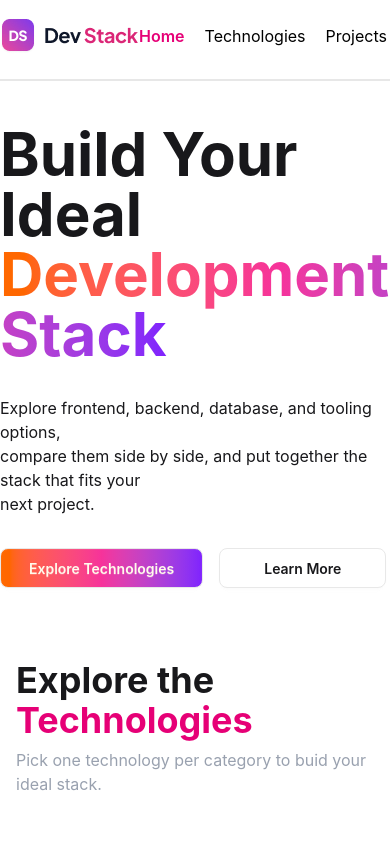
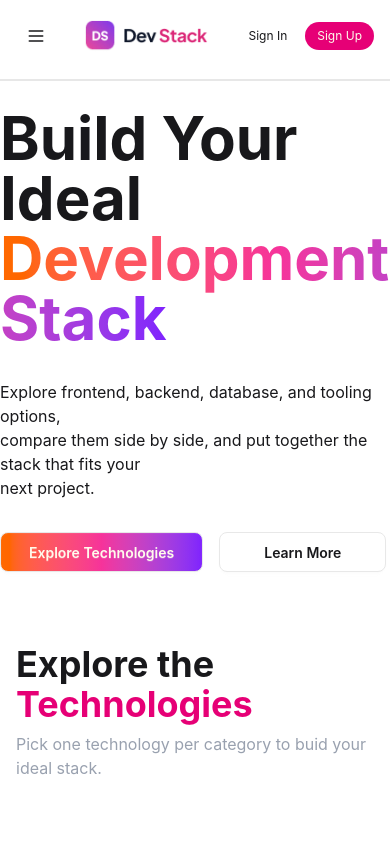
Before and after one commit to Maidul-057/DevStack, a React (Vite) app: page / in a window 390 px wide. Shown: the top 844 px of the page. Built offline with nearby package versions, Linux system fonts and the light colour scheme.

Commit message:
Update Redme file

```diff
--- a/src/components/Footer.tsx
+++ b/src/components/Footer.tsx
@@ -17,14 +17,18 @@ const Footer = () => {
                           modern software.
                         </p>
 
-                        <div className="mt-4 flex gap-4 text-[12px] font-normal font-bold text-gray-600">
+                        <div className="mt-4 flex items-center gap-3 text-[12px] font-bold text-gray-600">
     <a href="#" className="hover:text-pink-600">
         GitHub
     </a>
 
+    <span className="h-1.5 w-1.5 rounded-full bg-gray-400 md:hidden"></span>
+
     <a href="#" className="hover:text-pink-600">
         Twitter
     </a>
+
+    <span className="h-1.5 w-1.5 rounded-full bg-gray-400 md:hidden"></span>
 
     <a href="#" className="hover:text-pink-600">
         LinkedIn
@@ -33,7 +37,7 @@ const Footer = () => {
                     </div>
 
                     {/* Product */}
-                    <div>
+                    <div className='hidden md:block'>
                         <h3 className="text-[12px] font-bold uppercase text-gray-900">
                             Product
                         </h3>
@@ -54,7 +58,7 @@ const Footer = () => {
                     </div>
 
                     {/* Company */}
-                    <div>
+                    <div className='hidden md:block'>
                         <h3 className="text-[12px] font-bold uppercase text-gray-900">
                             Company
                         </h3>
@@ -75,7 +79,7 @@ const Footer = () => {
                     </div>
 
                     {/* Legal */}
-                    <div>
+                    <div className='hidden md:block'>
                         <h3 className="text-[12px] font-bold uppercase text-gray-900">
                             Legal
                         </h3>
--- a/src/components/Nav.tsx
+++ b/src/components/Nav.tsx
@@ -1,46 +1,126 @@
-import { useState } from 'react';
-import logo from '../assets/logo-text.png'
-
+import { useState } from "react";
+import logo from "../assets/logo-text.png";
 
 const Nav = () => {
+    const [ButtonType, setButtonType] = useState<"Sign Up" | "Sign In">("Sign Up");
+    const [activeNav, setActiveNav] = useState("Home");
+    const [menuOpen, setMenuOpen] = useState(false);
 
-    const [ButtonType, setButtonType]=useState("Sign Up")
-    const handleUpdteBtnType = (type:"Sign Up" | "Sign In")=>{
+    const handleUpdteBtnType = (type: "Sign Up" | "Sign In") => {
         setButtonType(type);
-    }
-    const [activeNav, setActiveNav] = useState("Home");
-    const NavLnk:string[] = ["Home", "Technologies", "Projects", "About", "Contact"]
+    };
+
+    const NavLnk: string[] = [
+        "Home",
+        "Technologies",
+        "Projects",
+        "About",
+        "Contact"
+    ];
+
     return (
         <nav className="sticky top-0 z-50 bg-white">
-        <div  className="flex justify-between items-center max-w-7xl mx-auto my-4">
-            <img src={logo} alt = "Logo"/>
-            <ul className="flex gap-5 items-center">
+
+            {/* Main Navbar */}
+            <div className="mx-auto flex max-w-7xl items-center justify-between px-4 py-4">
+
+                {/* Mobile Menu Button */}
+                <button
+                    onClick={() => setMenuOpen(!menuOpen)}
+                    className="btn btn-square btn-ghost md:hidden"
+                >
+                    <svg
+                        aria-label="Menu"
+                        xmlns="http://www.w3.org/2000/svg"
+                        fill="none"
+                        viewBox="0 0 24 24"
+                        className="inline-block h-5 w-5 stroke-current"
+                    >
+                        <path
+                            strokeLinecap="round"
+                            strokeLinejoin="round"
+                            strokeWidth="2"
+                            d="M4 6h16M4 12h16M4 18h16"
+                        />
+                    </svg>
+                </button>
+
+                {/* Logo */}
+                <img
+                    src={logo}
+                    alt="Dev Stack"
+                    className="h-8 w-auto md:h-10"
+                />
+
+                {/* Desktop Navigation */}
+                <ul className="hidden items-center gap-5 md:flex">
                     {NavLnk.map((item) => (
                         <li
                             key={item}
                             onClick={() => setActiveNav(item)}
                             className={
                                 activeNav === item
-                    ? "text-pink-600 font-semibold cursor-pointer"
-                    : "text-black cursor-pointer"
+                                    ? "cursor-pointer font-semibold text-pink-600"
+                                    : "cursor-pointer text-black"
                             }
                         >
                             {item}
                         </li>
                     ))}
                 </ul>
-            <div className="flex gap-2">
+
+                {/* Buttons */}
+                <div className="flex gap-1.5 md:gap-2">
                     <button
-                onClick={()=>handleUpdteBtnType("Sign In")}
-                 className={`btn ${ButtonType === "Sign In"? "btn-SignIn bg-pink-600  text-amber-50":" "} border rounded-full px-6 py-2`}>Sign In</button>
+                        onClick={() => handleUpdteBtnType("Sign In")}
+                        className={`rounded-full px-3 py-1.5 text-xs md:px-6 md:py-2 md:text-sm ${
+                            ButtonType === "Sign In"
+                                ? "bg-pink-600 text-amber-50"
+                                : ""
+                        }`}
+                    >
+                        Sign In
+                    </button>
+
                     <button
-                onClick={()=>handleUpdteBtnType("Sign Up")}
-                className={`btn ${ButtonType === "Sign Up"? "btn-SignUp  bg-pink-600  text-amber-50":" "} border rounded-full px-6 py-2`}>Sign Up</button>
+                        onClick={() => handleUpdteBtnType("Sign Up")}
+                        className={`rounded-full px-3 py-1.5 text-xs md:px-6 md:py-2 md:text-sm ${
+                            ButtonType === "Sign Up"
+                                ? "bg-pink-600 text-amber-50"
+                                : ""
+                        }`}
+                    >
+                        Sign Up
+                    </button>
                 </div>
             </div>
-        <div className="divider"></div>
+
+            {/* Mobile Navigation */}
+            {menuOpen && (
+                <div className="border-t bg-white px-4 py-3 md:hidden">
+                    <ul className="flex flex-col gap-3">
+                        {NavLnk.map((item) => (
+                            <li
+                                key={item}
+                                onClick={() => {
+                                    setActiveNav(item);
+                                    setMenuOpen(false);
+                                }}
+                                className={
+                                    activeNav === item
+                                        ? "cursor-pointer font-semibold text-pink-600"
+                                        : "cursor-pointer text-black"
+                                }
+                            >
+                                {item}
+                            </li>
+                        ))}
+                    </ul>
+                </div>
+            )}
+
+            <div className="divider my-0"></div>
         </nav>
-
     );
 };
 
```
Also changed, not shown: 1 other file (tests, documents, lock files or other folders). Lines whose indentation alone changed are shown as unchanged.
